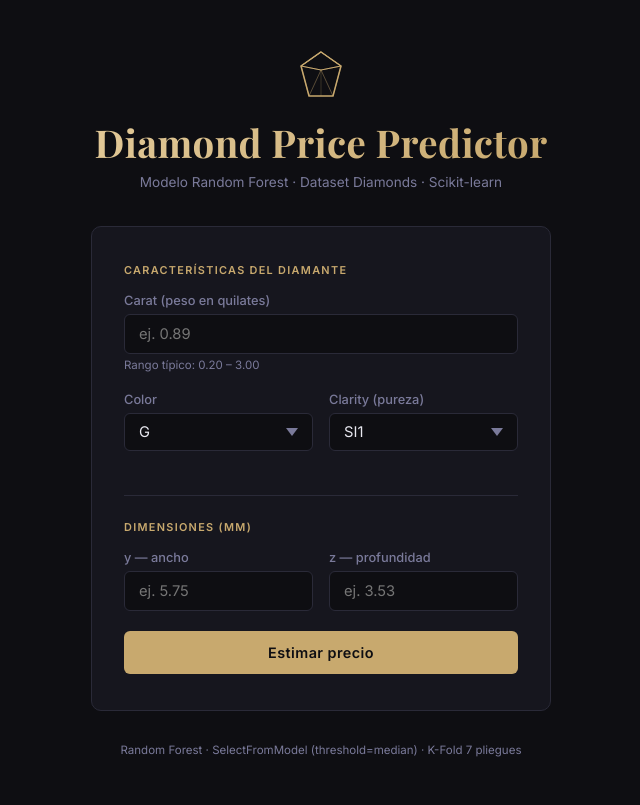
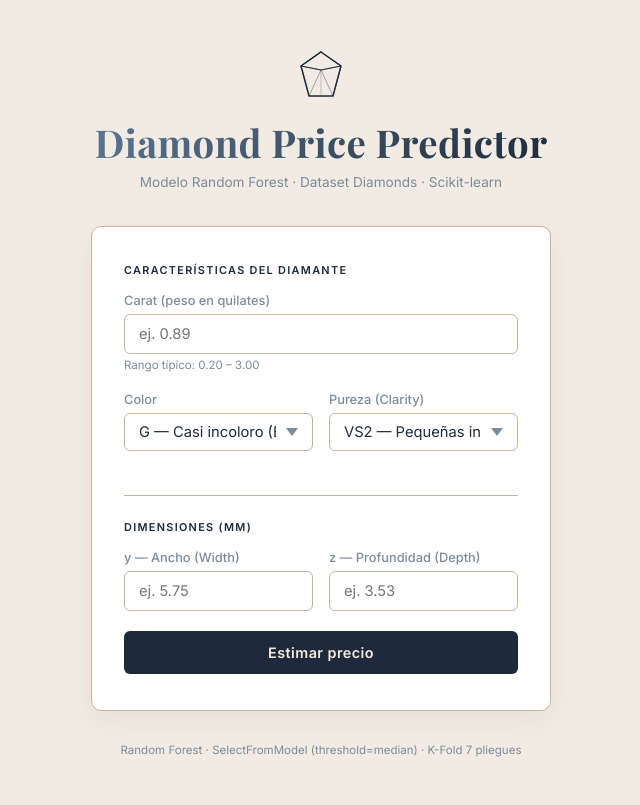
Before and after one commit to Francisco-HernandezV/actvidad_Diamonds, a Flask app: page / in a window 1280 px wide. Shown: the whole page, without its empty margins (319-959 px from the left). Run offline with Flask 3, Linux system fonts and the light colour scheme.

Commit message:
Mejora de interfaz visual y experiencia de usuario

```diff
--- a/templates/formulario.html
+++ b/templates/formulario.html
@@ -10,15 +10,15 @@
     *, *::before, *::after { box-sizing: border-box; margin: 0; padding: 0; }
 
     :root {
-      --bg:        #0e0e12;
-      --surface:   #16161e;
-      --border:    #2a2a38;
-      --accent:    #c8a96e;
-      --accent-lt: #e2c998;
-      --text:      #e8e8f0;
-      --muted:     #7a7a9a;
-      --error:     #e07070;
-      --success:   #6ecba8;
+      --bg:        #F2EBE3;
+      --surface:   #FFFFFF;
+      --border:    #C9B39B;
+      --accent:    #1E2A3A;
+      --accent-lt: #5C7893;
+      --text:      #1E2A3A;
+      --muted:     #7B8C9C;
+      --error:     #D35D5D;
+      --success:   #49A078;
       --radius:    10px;
     }
 
@@ -33,7 +33,6 @@
       padding: 48px 16px;
     }
 
-    /* ── header ── */
     .gem-icon {
       width: 52px; height: 52px;
       margin-bottom: 16px;
@@ -58,7 +57,6 @@
       margin-bottom: 36px;
     }
 
-    /* ── card ── */
     .card {
       background: var(--surface);
       border: 1px solid var(--border);
@@ -66,6 +64,7 @@
       padding: 36px 32px;
       width: 100%;
       max-width: 460px;
+      box-shadow: 0 10px 30px rgba(30, 42, 58, 0.05);
     }
 
     .section-label {
@@ -90,7 +89,7 @@
     input[type="number"],
     select {
       width: 100%;
-      background: var(--bg);
+      background: var(--surface);
       border: 1px solid var(--border);
       border-radius: 6px;
       color: var(--text);
@@ -131,7 +130,7 @@
     button {
       width: 100%;
       background: var(--accent);
-      color: #0e0e12;
+      color: var(--bg);
       font-family: 'Inter', sans-serif;
       font-size: 0.9rem;
       font-weight: 600;
@@ -146,7 +145,6 @@
     button:hover { background: var(--accent-lt); }
     button:disabled { opacity: 0.5; cursor: not-allowed; }
 
-    /* ── resultado ── */
     #resultado {
       margin-top: 20px;
       border-radius: 6px;
@@ -157,14 +155,14 @@
     }
 
     #resultado.success {
-      background: rgba(110, 203, 168, 0.1);
-      border: 1px solid rgba(110, 203, 168, 0.3);
+      background: rgba(73, 160, 120, 0.1);
+      border: 1px solid rgba(73, 160, 120, 0.3);
       color: var(--success);
     }
 
     #resultado.error {
-      background: rgba(224, 112, 112, 0.1);
-      border: 1px solid rgba(224, 112, 112, 0.3);
+      background: rgba(211, 93, 93, 0.1);
+      border: 1px solid rgba(211, 93, 93, 0.3);
       color: var(--error);
     }
 
@@ -173,10 +171,9 @@
       font-size: 1.8rem;
       display: block;
       margin-top: 4px;
-      color: var(--accent-lt);
+      color: var(--accent);
     }
 
-    /* ── footer ── */
     footer {
       margin-top: 32px;
       color: var(--muted);
@@ -187,13 +184,12 @@
 </head>
 <body>
 
-  <!-- gem SVG icon -->
   <svg class="gem-icon" viewBox="0 0 52 52" fill="none" xmlns="http://www.w3.org/2000/svg">
-    <polygon points="26,4 46,18 38,48 14,48 6,18" fill="none" stroke="#c8a96e" stroke-width="1.5"/>
-    <polygon points="26,4 46,18 26,22 6,18" fill="none" stroke="#c8a96e" stroke-width="1"/>
-    <polygon points="26,22 46,18 38,48" fill="none" stroke="#c8a96e" stroke-width="0.8" opacity="0.5"/>
-    <polygon points="26,22 6,18 14,48" fill="none" stroke="#c8a96e" stroke-width="0.8" opacity="0.5"/>
-    <line x1="26" y1="22" x2="26" y2="48" stroke="#c8a96e" stroke-width="0.6" opacity="0.4"/>
+    <polygon points="26,4 46,18 38,48 14,48 6,18" fill="none" stroke="var(--accent)" stroke-width="1.5"/>
+    <polygon points="26,4 46,18 26,22 6,18" fill="none" stroke="var(--accent)" stroke-width="1"/>
+    <polygon points="26,22 46,18 38,48" fill="none" stroke="var(--accent)" stroke-width="0.8" opacity="0.5"/>
+    <polygon points="26,22 6,18 14,48" fill="none" stroke="var(--accent)" stroke-width="0.8" opacity="0.5"/>
+    <line x1="26" y1="22" x2="26" y2="48" stroke="var(--accent)" stroke-width="0.6" opacity="0.4"/>
   </svg>
 
   <h1>Diamond Price Predictor</h1>
@@ -212,26 +208,26 @@
       <div class="field">
         <label for="color">Color</label>
         <select id="color" name="color" required>
-          <option value="D">D — sin color</option>
-          <option value="E">E</option>
-          <option value="F">F</option>
-          <option value="G" selected>G</option>
-          <option value="H">H</option>
-          <option value="I">I</option>
-          <option value="J">J — amarillo tenue</option>
+          <option value="D">D — Incoloro perfecto (El más raro)</option>
+          <option value="E">E — Incoloro (Trazas imperceptibles)</option>
+          <option value="F">F — Incoloro (Alta calidad)</option>
+          <option value="G" selected>G — Casi incoloro (Excelente valor)</option>
+          <option value="H">H — Casi incoloro (Tinte muy ligero)</option>
+          <option value="I">I — Tinte amarillo muy leve</option>
+          <option value="J">J — Tinte amarillo leve visible</option>
         </select>
       </div>
       <div class="field">
-        <label for="clarity">Clarity (pureza)</label>
+        <label for="clarity">Pureza (Clarity)</label>
         <select id="clarity" name="clarity" required>
-          <option value="I1">I1 — inclusiones visibles</option>
-          <option value="SI2">SI2</option>
-          <option value="SI1" selected>SI1</option>
-          <option value="VS2">VS2</option>
-          <option value="VS1">VS1</option>
-          <option value="VVS2">VVS2</option>
-          <option value="VVS1">VVS1</option>
-          <option value="IF">IF — internamente perfecto</option>
+          <option value="IF">IF — Internamente perfecto (Sin defectos)</option>
+          <option value="VVS1">VVS1 — Inclusiones minúsculas (Casi perfect)</option>
+          <option value="VVS2">VVS2 — Inclusiones extremadamente sutiles</option>
+          <option value="VS1">VS1 — Inclusiones muy pequeñas</option>
+          <option value="VS2" selected>VS2 — Pequeñas inclusiones (Limpio a simple vista)</option>
+          <option value="SI1">SI1 — Inclusiones leves visibles bajo lupa</option>
+          <option value="SI2">SI2 — Inclusiones notables bajo lupa</option>
+          <option value="I1">I1 — Inclusiones visibles a simple vista</option>
         </select>
       </div>
     </div>
@@ -241,11 +237,11 @@
 
     <div class="row">
       <div class="field">
-        <label for="y">y — ancho</label>
+        <label for="y">y — Ancho (Width)</label>
         <input type="number" id="y" name="y" step="0.01" min="0" placeholder="ej. 5.75" required>
       </div>
       <div class="field">
-        <label for="z">z — profundidad</label>
+        <label for="z">z — Profundidad (Depth)</label>
         <input type="number" id="z" name="z" step="0.01" min="0" placeholder="ej. 3.53" required>
       </div>
     </div>
@@ -269,7 +265,7 @@
       const z       = document.getElementById('z').value.trim();
 
       if (!carat || !y || !z) {
-        mostrar('error', 'Completa todos los campos antes de estimar.');
+        mostrar('error', 'Completa todos los campos numéricos antes de estimar.');
         return;
       }
 
```
